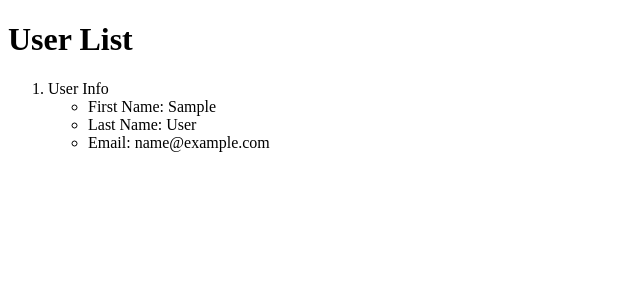
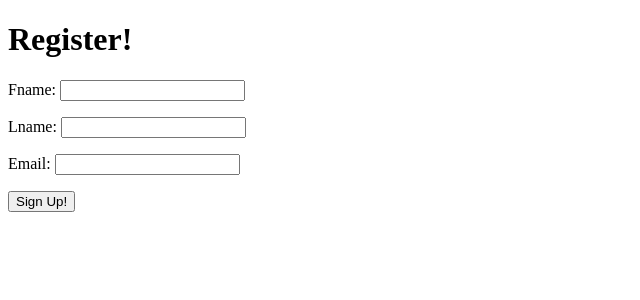
Before and after one commit to bplong33/django-lvl2-proj, a Django app: page /users/ in a window 1280 px wide. Shown: the top 300 px of the page, without its empty margins (0-640 px from the left). Run offline with Django 4.2, Linux system fonts and the light colour scheme; tables that the repository leaves empty hold one stand-in row (values such as "Sample post").

Commit message:
Created user registration form and view, replacing the list user function

```diff
--- /dev/null
+++ b/accounts/forms.py
@@ -0,0 +1,8 @@
+from dataclasses import field
+from django import forms
+from .models import User
+
+class UserRegistration(forms.ModelForm):
+    class Meta:
+        model = User
+        fields = '__all__'
--- a/accounts/urls.py
+++ b/accounts/urls.py
@@ -2,5 +2,5 @@ from django.urls import path
 from . import views
 
 urlpatterns = [
-    path('', views.UserList.as_view(), name='userlist'),
+    path('', views.UserSignUp.as_view(), name='register'),
 ]
--- a/accounts/views.py
+++ b/accounts/views.py
@@ -1,15 +1,30 @@
-from .models import User
-from django.views.generic import TemplateView
+from django.shortcuts import render
+from django.core.exceptions import ValidationError
+# from .models import User
+from django.views.generic import TemplateView, View
+from .forms import UserRegistration
 
 # Create your views here.
 class Index(TemplateView):
     template_name = "index.html"
 
-class UserList(TemplateView):
-    template_name = "accounts/users.html"
+class UserSignUp(View):
+    # template_name = "accounts/users.html"
 
-    def get_context_data(self, **kwargs):
-        context = super().get_context_data(**kwargs)
-        data = User.objects.all()
-        context.update({'users':data})
-        return context
+    # def get_context_data(self, **kwargs):
+    #     context = super().get_context_data(**kwargs)
+    #     data = User.objects.all()
+    #     context.update({'users':data})
+    #     return context
+
+    def get(self, request):
+        form = UserRegistration()
+        data = {'form':form}
+        return render(request, 'accounts/registration.html', data)
+
+    def post(self, request):
+        form = UserRegistration(request.POST)
+        if form.is_valid():
+            form.save(commit=True)
+            return render(request, 'index.html')
+        raise ValidationError("Invalid Form Data")
--- /dev/null
+++ b/templates/accounts/registration.html
@@ -0,0 +1,14 @@
+{% extends 'base.html' %}
+<!DOCTYPE html>
+{% load static %}
+
+{% block title %}Registration{% endblock title %}
+
+{% block content %}
+    <h1>Register!</h1>
+    <form action="" method='POST'>
+        {{form.as_p}}
+        {% csrf_token %}
+        <input type="submit" value="Sign Up!">
+    </form>
+{% endblock content %}
--- a/templates/index.html
+++ b/templates/index.html
@@ -6,5 +6,5 @@
 
 {% block content %}
     <h1>Welcome!</h1>
-    <h2>Go to <a href="{% url 'userlist' %}">users</a> to see the list of user information!</h2>
+    <h2>Go to <a href="{% url 'register' %}">users</a> to see the list of user information!</h2>
 {% endblock content %}
```
